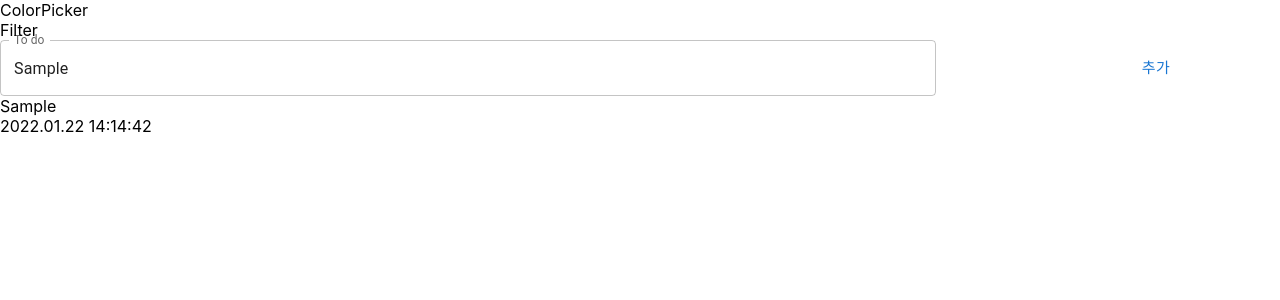
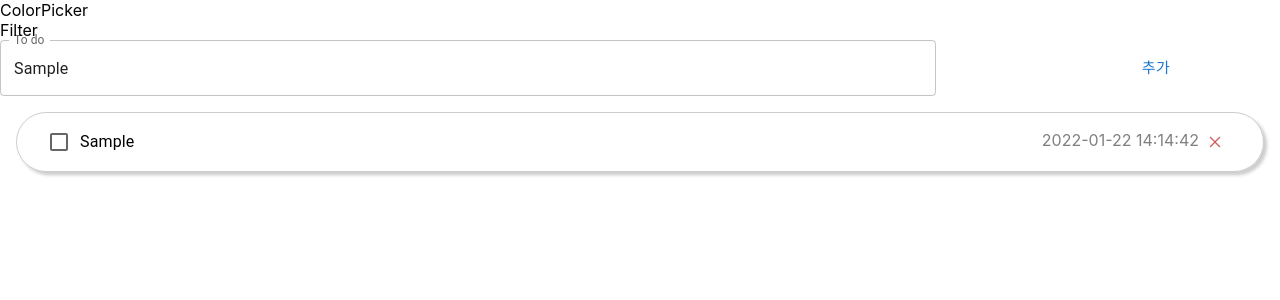
Before and after one commit to gusrb3164/react-todo-subject, a React (Create React App) app: page / in a window 1280 px wide. Both pictures are taken after typing "Sample" into the empty fields and a click on the button "추가". Shown: the top 300 px of the page. Built offline with nearby package versions, Linux system fonts and the light colour scheme.

Commit message:
feat: 투두 아이템 상태 설정, 삭제 구현

```diff
--- a/package.json
+++ b/package.json
@@ -14,6 +14,7 @@
     "dayjs": "^1.10.7",
     "react": "^17.0.2",
     "react-dom": "^17.0.2",
+    "react-icons": "^4.3.1",
     "react-scripts": "4.0.3",
     "typescript": "^4.5.4",
     "uuid": "^3.4.0"
--- a/src/App.tsx
+++ b/src/App.tsx
@@ -19,8 +19,12 @@ function App() {
     JSON.parse(window.localStorage.getItem("todoList") || "[]")
   );
 
+  const saveTodoListInLocalStorage = () => {
+    window.localStorage.setItem("todoList", JSON.stringify(todoList));
+  };
+
   useEffect(() => {
-    window.localStorage.setItem("todoList", JSON.stringify(todoList));
+    saveTodoListInLocalStorage();
   }, [todoList]);
 
   const onCreateTodoItem = (todoText: string) => {
@@ -29,16 +33,33 @@ function App() {
       id: uuidv4(),
       text: todoText,
       completed: false,
-      createdAt: now.format("YYYY.MM.DD HH:mm:ss"),
+      createdAt: now.format("YYYY-MM-DD HH:mm:ss"),
     };
     setTodoList([...todoList, newTodo]);
+  };
+
+  const handleChangeTodoState = (id: string) => {
+    const indexToUpdate = todoList.findIndex((todo) => todo.id === id);
+    const newTodoList = todoList;
+    newTodoList[indexToUpdate].completed =
+      !newTodoList[indexToUpdate].completed;
+    setTodoList(newTodoList);
+    saveTodoListInLocalStorage(); // 문제: useEffect에서 감지 안 됨
+  };
+
+  const handleDeleteTodoItem = (id: string) => {
+    setTodoList(todoList.filter((todo) => todo.id !== id));
   };
 
   return (
     <main className="App">
       <Header />
       <TodoAdder onCreate={onCreateTodoItem} />
-      <TodoList todoList={todoList} />
+      <TodoList
+        todoList={todoList}
+        handleChangeCheckBox={handleChangeTodoState}
+        handleDeleteTodoItem={handleDeleteTodoItem}
+      />
     </main>
   );
 }
--- a/src/components/TodoList.tsx
+++ b/src/components/TodoList.tsx
@@ -1,27 +1,70 @@
 import React from "react";
+import { Checkbox, FormControlLabel } from "@mui/material";
+import IconButton from "@mui/material/IconButton";
+import { VscChromeClose } from "react-icons/vsc";
+
+import { Box } from "@mui/system";
+
 import { Todo } from "../App";
+
+import "../styles/TodoList.css";
 
 type TodoListProps = {
   todoList: Todo[];
+  handleChangeCheckBox: (id: string) => void;
+  handleDeleteTodoItem: (id: string) => void;
 };
 
 type TodoItemProps = {
   todo: Todo;
+  handleChangeCheckBox: (id: string) => void;
+  handleDeleteTodoItem: (id: string) => void;
 };
 
-const TodoItem = ({ todo }: TodoItemProps) => {
-  const { text, createdAt, completed } = todo;
+const TodoItem = ({
+  todo,
+  handleChangeCheckBox,
+  handleDeleteTodoItem,
+}: TodoItemProps) => {
+  const { id, text, createdAt, completed } = todo;
   return (
-    <div>
-      <div>{text}</div>
-      <div>{createdAt}</div>
-    </div>
+    <Box className="todoItem">
+      <FormControlLabel
+        control={
+          <Checkbox
+            color="success"
+            defaultChecked={completed}
+            onChange={() => handleChangeCheckBox(id)}
+          />
+        }
+        label={text}
+      />
+      <div className="todoCreatedDateWrapper">
+        {createdAt}
+        <IconButton
+          aria-label="delete"
+          className="deleteIconWrapper"
+          onClick={() => handleDeleteTodoItem(id)}
+        >
+          <VscChromeClose size={16} />
+        </IconButton>
+      </div>
+    </Box>
   );
 };
 
-const TodoList = ({ todoList }: TodoListProps) => {
+const TodoList = ({
+  todoList,
+  handleChangeCheckBox,
+  handleDeleteTodoItem,
+}: TodoListProps) => {
   const TodoItems = todoList.map((todo) => (
-    <TodoItem key={todo.id} todo={todo} />
+    <TodoItem
+      key={todo.id}
+      todo={todo}
+      handleChangeCheckBox={handleChangeCheckBox}
+      handleDeleteTodoItem={handleDeleteTodoItem}
+    />
   ));
   return <>{TodoItems}</>;
 };
--- /dev/null
+++ b/src/styles/TodoList.css
@@ -0,0 +1,26 @@
+.todoItem {
+  display: flex;
+  flex-direction: row;
+  align-items: center;
+  justify-content: space-between;
+
+  max-width: 100%;
+  padding: 0.5rem 2rem;
+  margin: 1rem;
+
+  border: 1px solid rgba(131, 131, 131, 0.4);
+  border-radius: 2rem;
+  box-shadow: 0.2rem 0.2rem 0.2rem rgba(131, 131, 131, 0.4);
+
+  word-wrap: normal;
+}
+.todoItem .MuiFormControlLabel-root {
+  width: 70%;
+}
+.todoCreatedDateWrapper {
+  color: gray;
+}
+
+.deleteIconWrapper svg {
+  color: indianred;
+}
```
Also changed, not shown: 1 other file (tests, documents, lock files or other folders).
